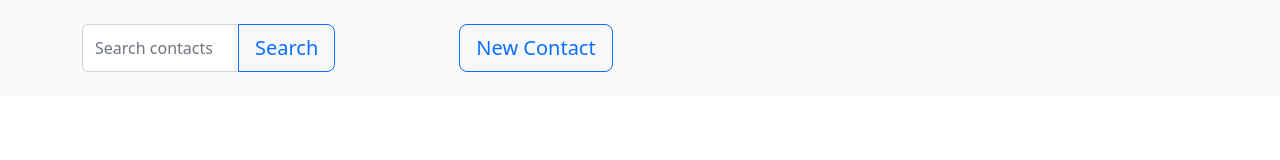
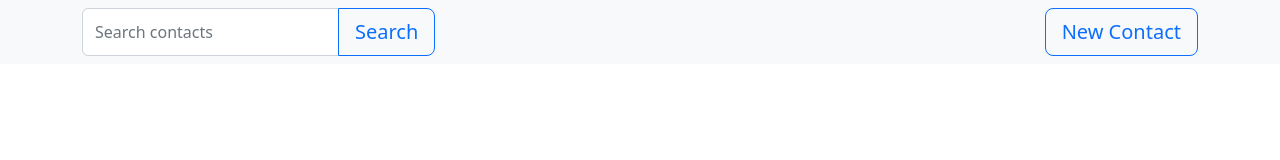
Before and after one commit to davidknutsondev/kbra-address-book, a React (Create React App) app: page / in a window 1280 px wide. Shown: the top 160 px of the page. Built offline with nearby package versions, Linux system fonts and the light colour scheme; no server answers.

Commit message:
cleaned up code.

```diff
--- a/src/components/pages/ContactsPage.tsx
+++ b/src/components/pages/ContactsPage.tsx
@@ -43,8 +43,8 @@ const ContactsPage: React.FC = () => {
 
   const handleClick = async () => {
     try {
-      const payload = await createContact(mockInput).unwrap();
-      toast.success('Successs!!!!!');
+      await createContact(mockInput);
+      toast.success('Generated contact!');
       refetch();
     } catch (error) {
       toast.error((error as Error).message);
@@ -56,21 +56,10 @@ const ContactsPage: React.FC = () => {
       <Container>
         <Navbar expand="lg" variant="light" bg="light" fixed="top">
           <Container>
-            <Row className="d-flex mb-3 mt-3">
-              <Col>
-                <SearchContactsForm onSearch={handleSearch} />
-              </Col>
-              <Col>
-                <Button
-                  className="float-end"
-                  size="lg"
-                  variant="outline-primary"
-                  onClick={handleShow}
-                >
-                  New Contact
-                </Button>
-              </Col>
-            </Row>
+            <SearchContactsForm onSearch={handleSearch} />
+            <Button className="float-end" size="lg" variant="outline-primary" onClick={handleShow}>
+              New Contact
+            </Button>
           </Container>
         </Navbar>
       </Container>
```
